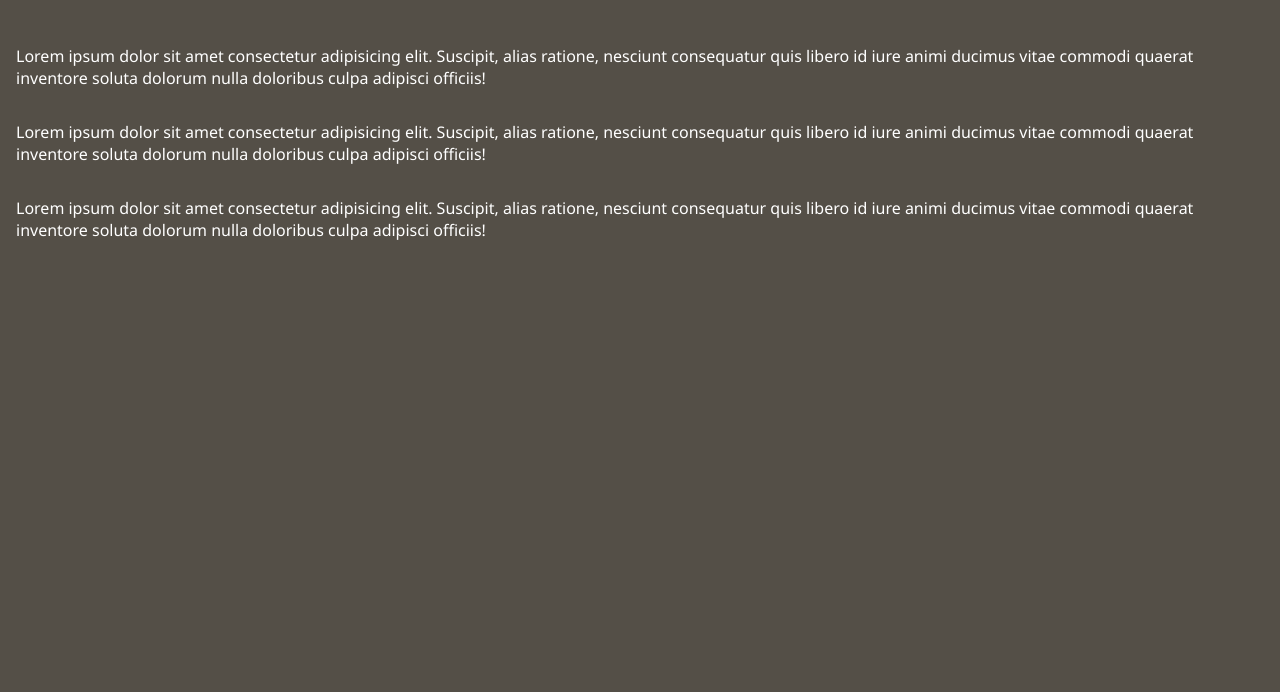
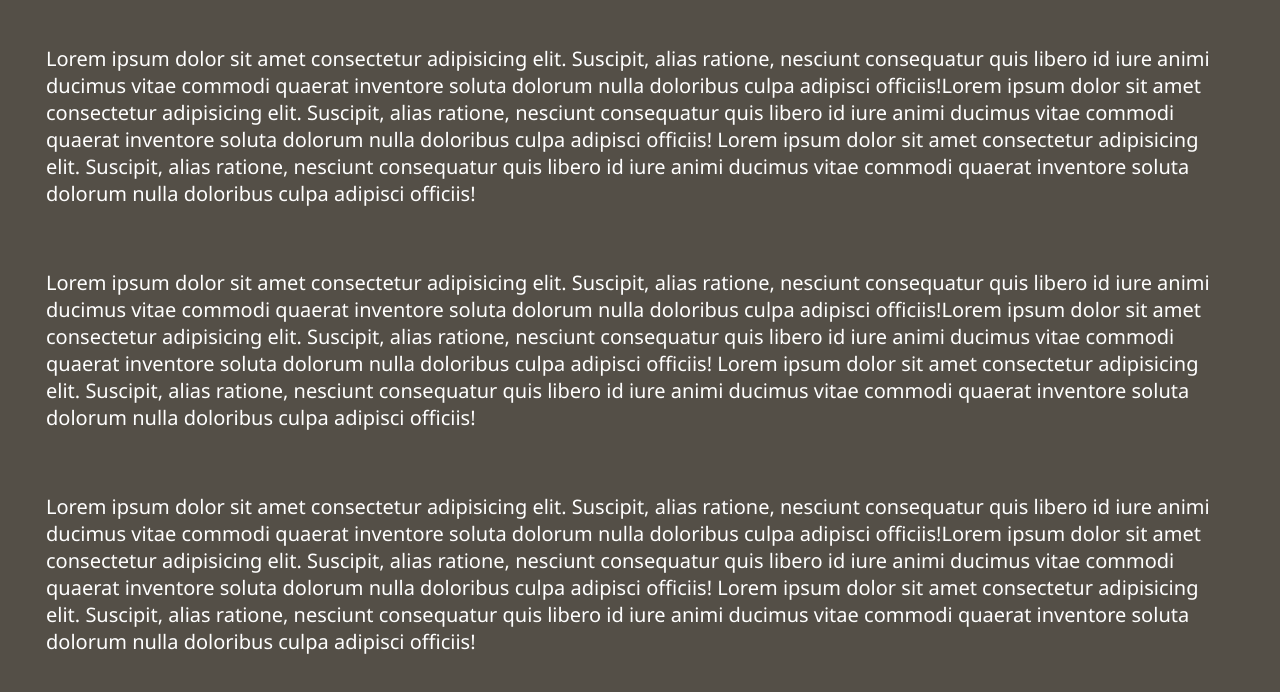
Before and after one commit to amityadav0912/Expandable-SearchBox, a plain HTML site: page index.html in a window 1280 px wide. Shown: the part 138-830 px from the top of the page. Drawn offline with Linux system fonts and the light colour scheme.

Commit message:
Add files via upload

```diff
--- a/index.html
+++ b/index.html
@@ -18,9 +18,9 @@
     <main>
         <h1>Expandable Search Bar</h1>
         <div class="content">
-            <p>Lorem ipsum dolor sit amet consectetur adipisicing elit. Suscipit, alias ratione, nesciunt consequatur quis libero id iure animi ducimus vitae commodi quaerat inventore soluta dolorum nulla doloribus culpa adipisci officiis!</p>
-            <p>Lorem ipsum dolor sit amet consectetur adipisicing elit. Suscipit, alias ratione, nesciunt consequatur quis libero id iure animi ducimus vitae commodi quaerat inventore soluta dolorum nulla doloribus culpa adipisci officiis!</p>
-            <p>Lorem ipsum dolor sit amet consectetur adipisicing elit. Suscipit, alias ratione, nesciunt consequatur quis libero id iure animi ducimus vitae commodi quaerat inventore soluta dolorum nulla doloribus culpa adipisci officiis!</p>
+            <p>Lorem ipsum dolor sit amet consectetur adipisicing elit. Suscipit, alias ratione, nesciunt consequatur quis libero id iure animi ducimus vitae commodi quaerat inventore soluta dolorum nulla doloribus culpa adipisci officiis!Lorem ipsum dolor sit amet consectetur adipisicing elit. Suscipit, alias ratione, nesciunt consequatur quis libero id iure animi ducimus vitae commodi quaerat inventore soluta dolorum nulla doloribus culpa adipisci officiis!  Lorem ipsum dolor sit amet consectetur adipisicing elit. Suscipit, alias ratione, nesciunt consequatur quis libero id iure animi ducimus vitae commodi quaerat inventore soluta dolorum nulla doloribus culpa adipisci officiis!</p>
+            <p>Lorem ipsum dolor sit amet consectetur adipisicing elit. Suscipit, alias ratione, nesciunt consequatur quis libero id iure animi ducimus vitae commodi quaerat inventore soluta dolorum nulla doloribus culpa adipisci officiis!Lorem ipsum dolor sit amet consectetur adipisicing elit. Suscipit, alias ratione, nesciunt consequatur quis libero id iure animi ducimus vitae commodi quaerat inventore soluta dolorum nulla doloribus culpa adipisci officiis!  Lorem ipsum dolor sit amet consectetur adipisicing elit. Suscipit, alias ratione, nesciunt consequatur quis libero id iure animi ducimus vitae commodi quaerat inventore soluta dolorum nulla doloribus culpa adipisci officiis!</p>
+            <p>Lorem ipsum dolor sit amet consectetur adipisicing elit. Suscipit, alias ratione, nesciunt consequatur quis libero id iure animi ducimus vitae commodi quaerat inventore soluta dolorum nulla doloribus culpa adipisci officiis!Lorem ipsum dolor sit amet consectetur adipisicing elit. Suscipit, alias ratione, nesciunt consequatur quis libero id iure animi ducimus vitae commodi quaerat inventore soluta dolorum nulla doloribus culpa adipisci officiis!  Lorem ipsum dolor sit amet consectetur adipisicing elit. Suscipit, alias ratione, nesciunt consequatur quis libero id iure animi ducimus vitae commodi quaerat inventore soluta dolorum nulla doloribus culpa adipisci officiis!</p>
         </div>
     </main>
     <script src="search.js"></script>
--- a/style.css
+++ b/style.css
@@ -34,6 +34,10 @@ input{
         border: none;
         outline: none;
 }
+p{
+    font-size: 20px;
+    margin: 30px;
+}
 .fas{
     color:black;
     font-size: 1.3rem;
```
